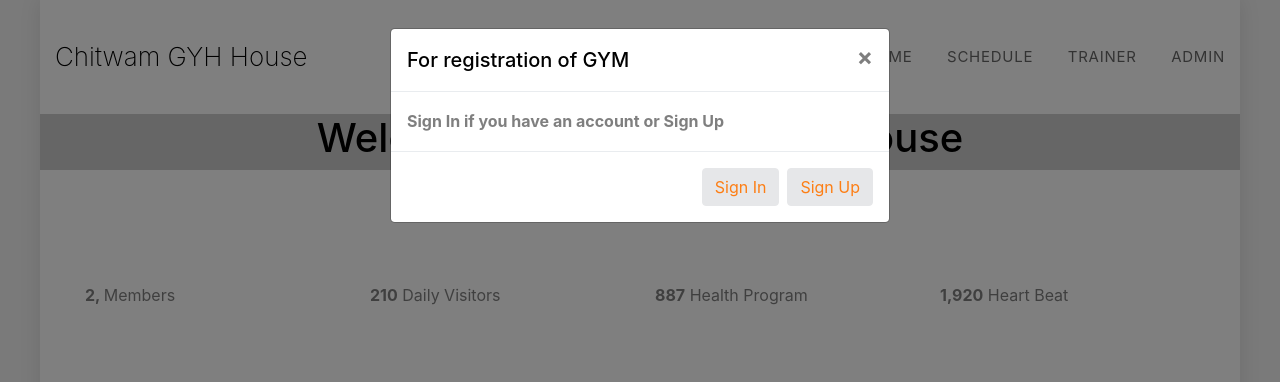
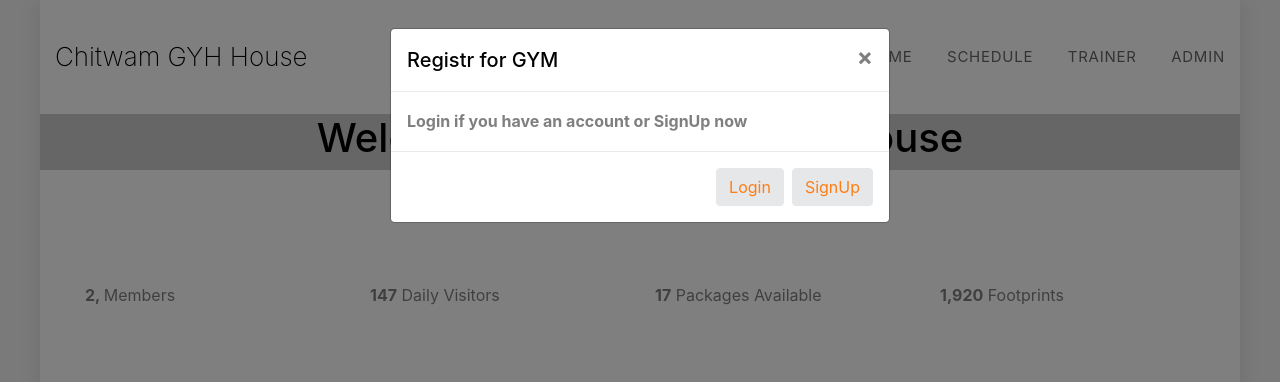
Before and after one commit to ShreyaM142/GYM-Fitness, a Django app: page /GYM/index/1/ in a window 1280 px wide, after a click on "Are you intrested to Join?". Shown: the top 382 px of the page. Run offline with Django 3.2, Linux system fonts and the light colour scheme; data comes from the database, SQL or seed files in the repository; some libraries are stand-ins or nearby versions; some web fonts are replaced.

Commit message:
Refractoring of html code

```diff
--- a/App/templates/App/contact.html
+++ b/App/templates/App/contact.html
@@ -50,13 +50,13 @@
   <div class="p-4 mb-3 bg-white">
     <h3 class="h5 text-black mb-3">Contact Info</h3>
     <p class="mb-0 font-weight-bold">Address</p>
-    <p class="mb-4">Balkumari-Lalitpur, Nepal</p>
+    <p class="mb-4">Clarehall, Dublin 13</p>
 
     <p class="mb-0 font-weight-bold">Phone</p>
     <p class="mb-4"><a href="#">9845******</a></p>
 
     <p class="mb-0 font-weight-bold">Email Address</p>
-    <p class="mb-0"><a href="#">pradip@ncit.edu.np</a></p>
+    <p class="mb-0"><a href="#">x21208671@student.ncirl.ie</a></p>
   </div>
 </div>
 
--- a/App/templates/App/footer.html
+++ b/App/templates/App/footer.html
@@ -1,7 +1,7 @@
 <footer class="site-footer">
     <div class="container">
         <div class="col-md-2">
-          <div class="col-md-12"><h3 class="footer-heading mb-4 text-white">Social Icons</h3></div>
+          <div class="col-md-12"><h3 class="footer-heading mb-4 text-white">Connect with us on social media</h3></div>
             <div class="col-md-12">
               <p>
                 <a href="#" class="pb-2 pr-2 pl-0"><span class="icon-facebook"></span></a>
@@ -16,9 +16,7 @@
       <div class="row pt-5 mt-5 text-center">
         <div class="col-md-12">
           <p>
-          <!-- Link back to Colorlib can't be removed. Template is licensed under CC BY 3.0. -->
-          Copyright &copy; <script>document.write(new Date().getFullYear());</script> All Rights Reserved | This website is made by <i class="icon-heart text-danger" aria-hidden="true"></i> by<a href="https://github.com/pradip-p" target="_blank" >@pradip Thapa</a>
-          <!-- Link back to Colorlib can't be removed. Template is licensed under CC BY 3.0. -->
+          Copyright &copy; <script>document.write(new Date().getFullYear());</script> All Rights Reserved | This website is made by <i class="icon-heart text-danger" aria-hidden="true"></i> by<a href="https://github.com/ShreyaM142/GYM-Fitness" target="_blank" >@Shreya Modak</a>
           </p>
         </div>
 
--- a/App/templates/App/login.html
+++ b/App/templates/App/login.html
@@ -70,7 +70,7 @@
                         </tr>
                         <tr>
                             <td><input type="hidden" name="next" value=""></td>
-                            <td><button type="submit" class="btn btn-primary">Submit</button></td>
+                            <td><button type="submit" class="btn btn-primary">Login</button></td>
                         </tr>
                     </table>
 
@@ -84,9 +84,6 @@
                 <a href="/signup/">Create new account.</a> <br>
                 <a href="/contact/">Feedback</a>
             </p>
-            <a href="#">
-            <button type="submit" class="btn btn-primary">login with facebook</button>
-        </a>
         </div>
     </div>
 {% endblock %}
--- a/App/templates/App/navbar.html
+++ b/App/templates/App/navbar.html
@@ -4,7 +4,7 @@
         <div class="py-1">
           <div class="row align-items-center">
             <div class="col-2">
-              <h2 class="mb-0 site-logo"><a href="/">GYM<strong>fits</strong></a></h2>
+              <h2 class="mb-0 site-logo"><a href="/">GYM <strong>Fitness</strong></a></h2>
             </div>
             <div class="col-10">
               <nav class="site-navigation text-right" role="navigation">
@@ -16,7 +16,6 @@
                     <li><a href="/logout">Logout</a></li>
                     {% else %}
                     <li><a href="/">Home</a></li>
-                    <li><a href="/">About</a></li>
                     <li><a href="/contact">Contact</a></li>
                     <li><a href="/admin">Admin</a></li>
                     {% endif %}
--- a/App/templates/App/user_details.html
+++ b/App/templates/App/user_details.html
@@ -39,7 +39,7 @@
                 <a href="">My Pastes</a> <br>
                 <a href="">Settings</a> <br>
                 <a href="">Change Password.</a> <br>
-                <a href="{% url 'logout' %}">Logout.</a> <br>
+                <a href="{% url 'logout' %}">Logout</a> <br>
             </p>
         </div>
 
--- a/App/templates/base.html
+++ b/App/templates/base.html
@@ -18,10 +18,6 @@
                 <ul class="navbar-nav ml-auto">
                     <li class="nav-item ">
                         <a class="nav-link" href="#">Home <span class="sr-only">(current)</span></a>
-                    </li>
-                    <li class="nav-item">
-                        <a class="nav-link " href="#" >About</a>
-
                     </li>
                     <li class="nav-item">
                         <a class="nav-link " href="/contact" >Contact</a>
@@ -67,6 +63,6 @@
     {% block body %}
 
     {% endblock %}
-    <p>Copyright @pradip@ncit.edu.np</p>
+    <p>CPP project by Shreya Modak</p>
 </body>
 </html>
--- a/GMS/settings.py
+++ b/GMS/settings.py
@@ -109,7 +109,7 @@ AUTH_PASSWORD_VALIDATORS = [
 
 LANGUAGE_CODE = 'en-us'
 
-TIME_ZONE = 'Asia/Kathmandu'
+TIME_ZONE = 'Europe/Dublin'
 
 USE_I18N = True
 
--- a/GMS/urls.py
+++ b/GMS/urls.py
@@ -25,6 +25,6 @@ urlpatterns = [
 urlpatterns=urlpatterns+static(settings.MEDIA_URL, document_root=settings.MEDIA_ROOT)
 
 
-admin.site.site_header = 'GYMfits'                    # default: "Django Administration"
-admin.site.index_title = 'Features area'                 # default: "Site administration"
-admin.site.site_title = 'HTML title from adminsitration' # default: "Django site admin"
+admin.site.site_header = 'GYM-Fitness'
+admin.site.index_title = 'Features area'
+admin.site.site_title = 'Administration'
--- a/GYM/templates/GYM/index.html
+++ b/GYM/templates/GYM/index.html
@@ -99,8 +99,8 @@
             <div class="counter d-flex align-items-start" data-aos="fade-up" data-aos-delay="100">
               <div class="icon-wrap"><span class="flaticon-stationary-bike text-primary"></span></div>
               <div class="counter-text">
-                <strong>210</strong>
-                <span>Daily Visitors </span>
+                <strong>147</strong>
+                <span>Daily Visitors</span>
               </div>
             </div>
           </div>
@@ -108,8 +108,8 @@
             <div class="counter d-flex align-items-start mb-5" data-aos="fade-up" data-aos-delay="200">
               <div class="icon-wrap"><span class="flaticon-banana text-primary"></span></div>
               <div class="counter-text">
-                <strong>887</strong>
-                <span>Health Program</span>
+                <strong>17</strong>
+                <span>Packages Available</span>
               </div>
             </div>
           </div>
@@ -118,7 +118,7 @@
               <div class="icon-wrap"><span class="flaticon-heart text-primary"></span></div>
               <div class="counter-text">
                 <strong>1,920</strong>
-                <span>Heart Beat</span>
+                <span>Footprints</span>
               </div>
             </div>
           </div>
@@ -161,7 +161,7 @@
                                   <table class="table table-light">
                                       <thead class="table-dark">
                                           <tr>
-                                            <th scope="col">S.N.</th>
+                                            <th scope="col">S.No.</th>
                                               <th scope="col">Type</th>
                                               <th scope="col">Shift</th>
                                               <th scope="col">Time</th>
@@ -191,18 +191,18 @@
                                                   <div class="modal-dialog" role="document">
                                                     <div class="modal-content">
                                                       <div class="modal-header">
-                                                        <h5 class="modal-title" id="exampleModalLabel">For registration of GYM</h5>
+                                                        <h5 class="modal-title" id="exampleModalLabel">Registr for GYM</h5>
                                                         <button type="button" class="close" data-dismiss="modal" aria-label="Close">
                                                           <span aria-hidden="true">&times;</span>
                                                         </button>
                                                       </div>
                                                       <div class="modal-body">
-                                                        Sign In if you have an account
-                                                        or Sign Up
+                                                        Login if you have an account
+                                                        or SignUp now
                                                       </div>
                                                       <div class="modal-footer">
-                                                        <button type="button" class="btn btn-secondary"  ><a href="/login"> Sign In</a></button>
-                                                        <button type="button" class="btn btn-secondary" > <a href="/signup">Sign Up</a></button>
+                                                        <button type="button" class="btn btn-secondary"  ><a href="/login"> Login</a></button>
+                                                        <button type="button" class="btn btn-secondary" > <a href="/signup">SignUp</a></button>
                                                       </div>
                                                     </div>
                                                   </div>
@@ -256,7 +256,7 @@
 
   <div class="modal-header">
 
-    <h4 class="modal-title">Comment Section</h4>
+    <h4 class="modal-title">Have any query, feel free to get in contact</h4>
 
 
   </div>
@@ -289,7 +289,7 @@
       </td>
     </tr>
   <div class="form-group">
-      <button class="btn btn-primary" type="submit">Sumbit</button>
+      <button class="btn btn-primary" type="submit">Submit</button>
   </div>
 </form>
 </div>
--- a/GYM/templates/GYM/registration.html
+++ b/GYM/templates/GYM/registration.html
@@ -2,7 +2,7 @@
 <!DOCTYPE html>
 <html lang="en">
   <head>
-    <title>GYM</title>
+    <title>GYM-Fitness</title>
     <meta charset="utf-8">
     <meta name="viewport" content="width=device-width, initial-scale=1, shrink-to-fit=no">
 
--- a/GYM/templates/GYM/single.html
+++ b/GYM/templates/GYM/single.html
@@ -2,7 +2,7 @@
 <html lang="en">
 
 <head>
-  <title>Gymer &mdash; Website by Colorlib</title>
+  <title>Gymer &mdash; Website by Shreya Modak</title>
   <meta charset="utf-8">
   <meta name="viewport" content="width=device-width, initial-scale=1, shrink-to-fit=no">
 
--- a/GYM/templates/gymadmin/admin-nav.html
+++ b/GYM/templates/gymadmin/admin-nav.html
@@ -7,7 +7,6 @@
     <div class="collapse navbar-collapse" id="navbarNavAltMarkup">
       <div class="navbar-nav">
         <a class="nav-item nav-link active" href="/GYM/schedule/{{obj.gym_id}}">Schedule <span class="sr-only">(current)</span></a>
-        <a class="nav-item nav-link" href="#">Trainer</a>
       </div>
     </div>
   </nav>
--- a/GYM/templates/gymadmin/base.html
+++ b/GYM/templates/gymadmin/base.html
@@ -42,7 +42,7 @@
   <footer class="sticky-footer bg-white">
     <div class="container my-auto">
       <div class="copyright text-center my-auto">
-        <span>Copyright &copy; Your Website 2019</span>
+        <span>Copyright &copy; GYM-Fitness 2022</span>
       </div>
     </div>
   </footer>
--- a/GYM/templates/gymadmin/login.html
+++ b/GYM/templates/gymadmin/login.html
@@ -40,7 +40,7 @@
             <h4>Related Links</h4>
             <p>
                 <a href="/password-reset/">Forgot Password?</a> <br>
-                <a href="/register/">Create new account.</a> <br>
+                <a href="/register/">Create new account</a> <br>
                 <a href="/contact/">Feedback</a>
             </p>
         </div>
--- a/GYM/templates/gymadmin/registration.html
+++ b/GYM/templates/gymadmin/registration.html
@@ -10,7 +10,7 @@
     <table class="table table-light">
         <thead class="table-dark">
           <tr>
-            <th scope="col">S.N.</th>
+            <th scope="col">S.No.</th>
             <th scope="col">Name</th>
             <th scope="col">Phone Number</th>
             <th scope="col">Email</th>
--- a/GYM/templates/gymadmin/schedule.html
+++ b/GYM/templates/gymadmin/schedule.html
@@ -23,7 +23,7 @@
               <table class="table table-dark">
                 <thead>
                   <tr>
-                    <th scope="col">S.N.</th>
+                    <th scope="col">S.No.</th>
                     <th scope="col">GYM Type</th>
                     <th scope="col">Shift</th>
                     <th scope="col">Time</th>
--- a/GYM/templates/gymadmin/trainer.html
+++ b/GYM/templates/gymadmin/trainer.html
@@ -24,7 +24,7 @@
             <table class="table table-dark">
                 <thead>
                     <tr>
-                        <th scope="col">S.N.</th>
+                        <th scope="col">S.No.</th>
                         <th scope="col">Name</th>
                         <th scope="col">Phone Number</th>
                         <th scope="col">Age</th>
```
Also changed, not shown: App/templates/App/index.html (+5 -6 lines), App/templates/App/signup.html (+5 -5 lines).
